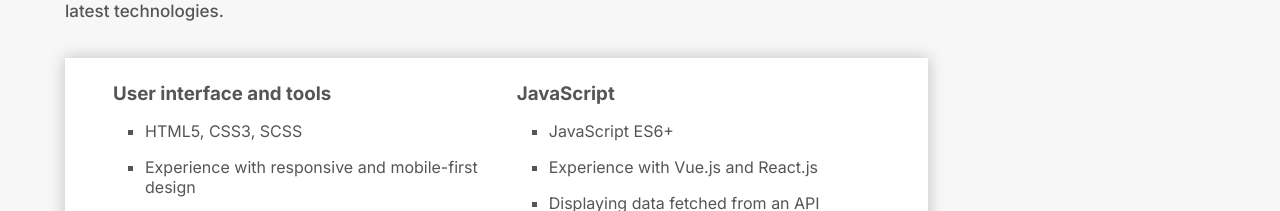
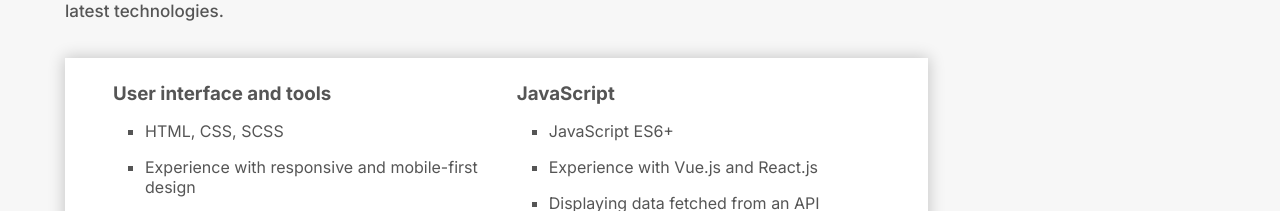
Before and after one commit to Richardvbr/fe-portfolio, a Vue app: page / in a window 1280 px wide. Shown: the part 3210-3421 px from the top of the page. Built offline with nearby package versions, Linux system fonts and the light colour scheme.

Commit message:
Update Skillset.vue

```diff
--- a/src/components/Skillset.vue
+++ b/src/components/Skillset.vue
@@ -9,7 +9,7 @@
       <div class="card-skillset__interface">
         <h3>User interface and tools</h3>
         <ul class="interface-list">
-          <li class="interface-list__item">HTML5, CSS3, SCSS</li>
+          <li class="interface-list__item">HTML, CSS, SCSS</li>
           <li class="interface-list__item">Experience with responsive and mobile-first design</li>
           <li class="interface-list__item">Basic UX/UI skills, good eye for detail</li>
           <li class="interface-list__item">Experience with Bootstrap 5</li>
```
